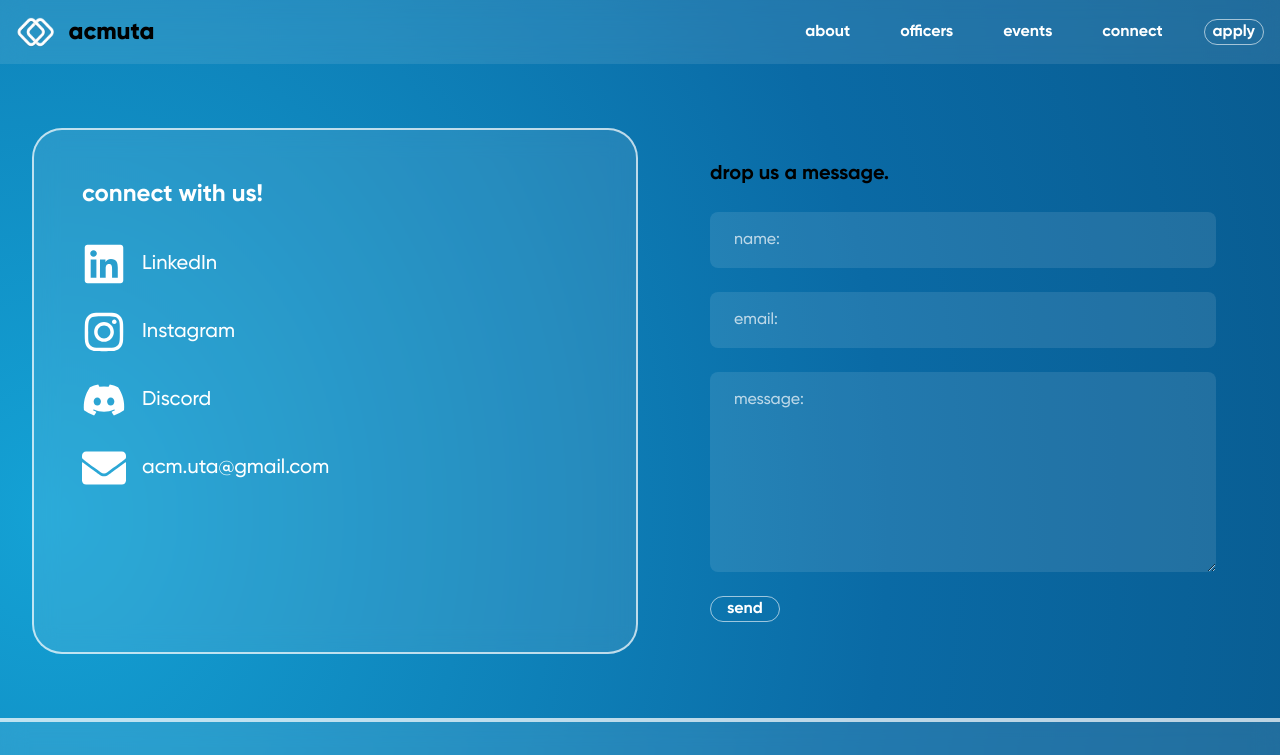
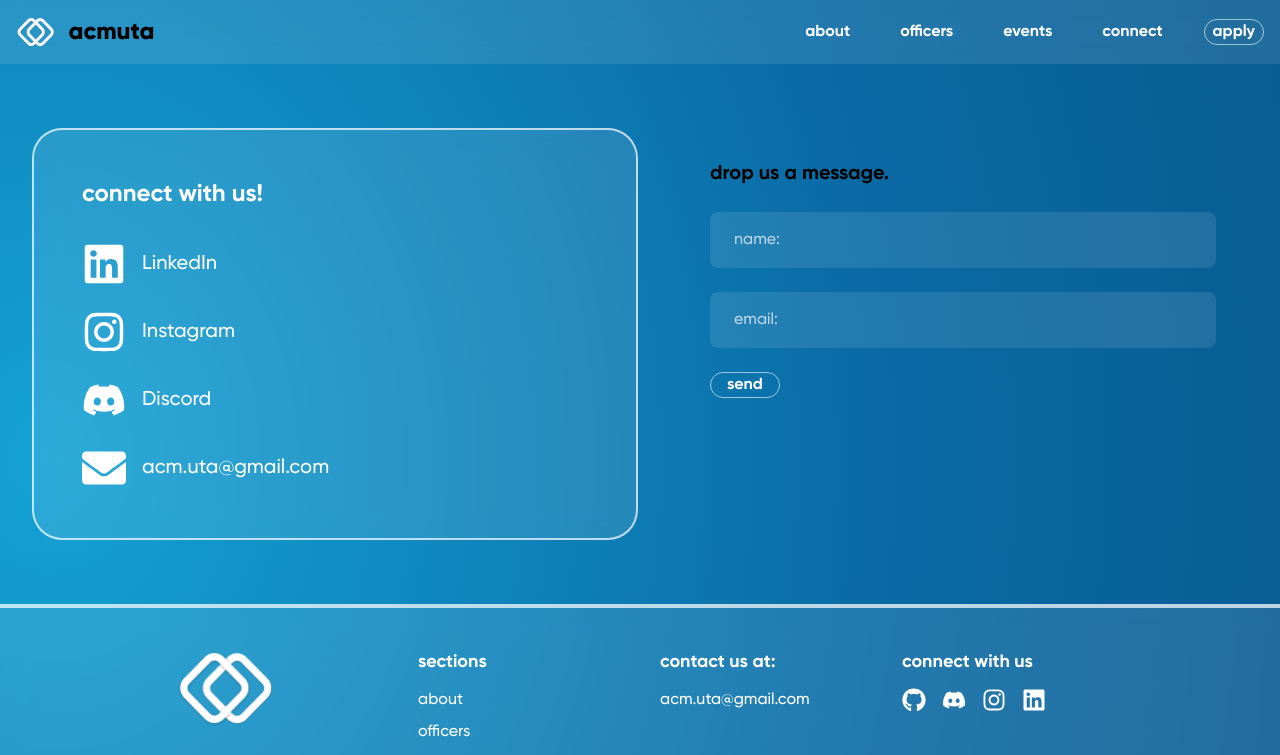
Before and after one commit to acmuta/acmuta-site, a Next.js app: page /connect in a window 1280 px wide. Shown: the top 755 px of the page. Built offline with nearby package versions, Linux system fonts and the light colour scheme.

Commit message:
fix: removed the message box on the connect page

```diff
--- a/src/components/connect/Connect.tsx
+++ b/src/components/connect/Connect.tsx
@@ -145,16 +145,6 @@ const Connect = () => {
               className="bg-white/10 py-4 px-6 placeholder:text-white/70 text-white rounded-lg outline-none border-none font-medium"
             />
           </label>
-          <label className="flex flex-col">
-            <textarea
-              rows={7}
-              name="message"
-              value={form.message}
-              onChange={handleChange}
-              placeholder="message:"
-              className="bg-white/10 py-4 px-6 placeholder:text-white/70 text-white rounded-lg outline-none border-none font-medium"
-            />
-          </label>
 
           <button
             type="submit"
```
